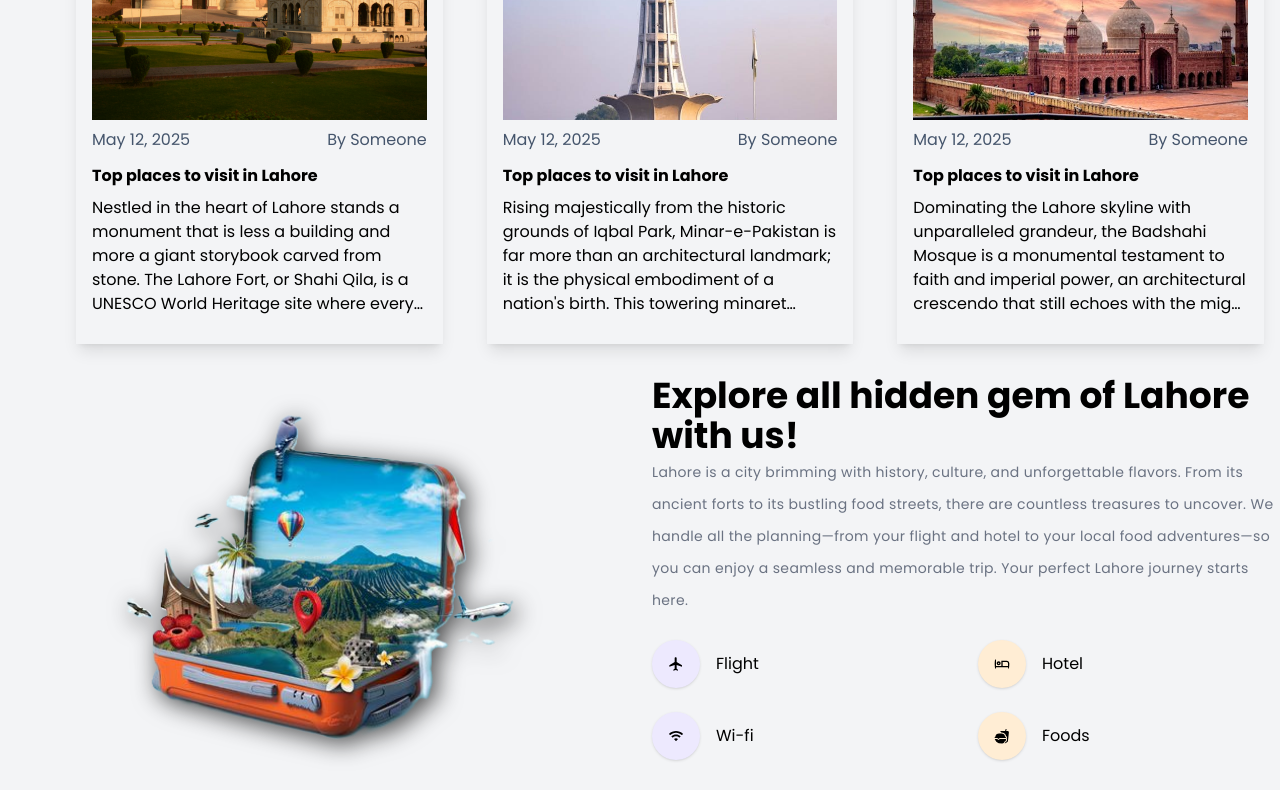
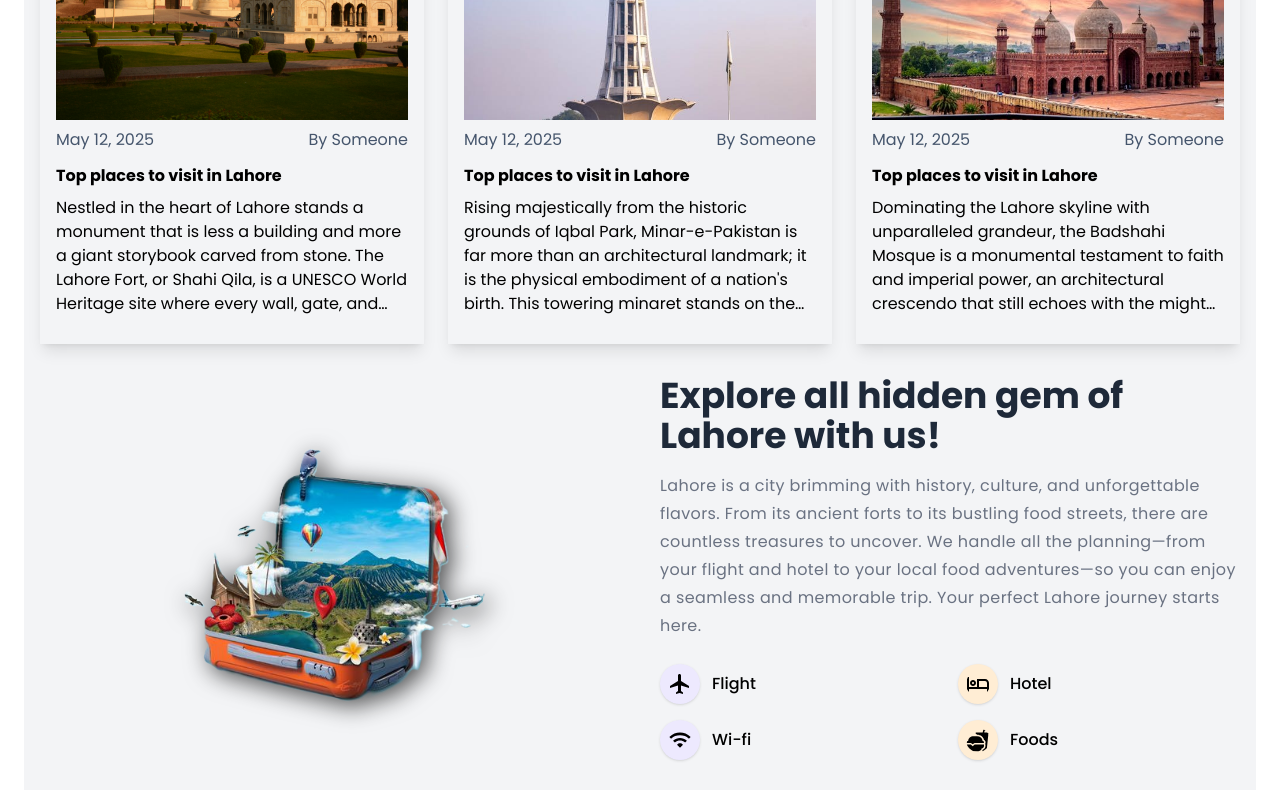
Before and after one commit to hamzaiqbal1181/FYP, a React (Vite) app: page / in a window 1280 px wide. Shown: the part 7160-7950 px from the top of the page. Built offline with nearby package versions, Linux system fonts and the light colour scheme; no server answers.

Commit message:
new changes

```diff
--- a/src/components/Banner/Banner.jsx
+++ b/src/components/Banner/Banner.jsx
@@ -8,26 +8,28 @@ const Banner = () => {
   return (
     <>
       <div className="bg-gray-100">
-        <div className="container py-8">
-          <div className="grid grid-cols-1 sm:grid-cols-2 gap-6 items-center">
+        <div className="container mx-auto px-4 py-8">
+          <div className="grid grid-cols-1 md:grid-cols-2 gap-10 items-center">
             {/* Image section */}
-            <div>
+            <div className="flex justify-center">
               <img
                 src={TravelImg}
-                alt=""
-                className="max-w-[450px] h-[350px] w-full mx-auto drop-shadow-[5px_5px_12px_rgba(0,0,0,0.7)] object-cover"
+                alt="Travel"
+                className="max-w-[350px] w-full h-auto drop-shadow-[5px_5px_12px_rgba(0,0,0,0.7)] object-cover rounded-xl"
               />
             </div>
             {/* Text content section */}
-            <div>
-              <h1 data-aos="fade-up" className="text-3xl sm:text-4xl font-bold">
+            <div className="flex flex-col justify-center items-start">
+              <h1
+                data-aos="fade-up"
+                className="text-2xl md:text-4xl font-bold mb-4 text-gray-800"
+              >
                 Explore all hidden gem of Lahore with us!
               </h1>
               <p
                 data-aos="fade-up"
-                className="text-sm text-gray-500 tracking-wide leading-8"
+                className="text-sm md:text-base text-gray-500 tracking-wide leading-7 mb-6"
               >
-                {" "}
                 Lahore is a city brimming with history, culture, and
                 unforgettable flavors. From its ancient forts to its bustling
                 food streets, there are countless treasures to uncover. We
@@ -35,41 +37,22 @@ const Banner = () => {
                 food adventures—so you can enjoy a seamless and memorable trip.
                 Your perfect Lahore journey starts here.
               </p>
-              {/* <div>
-                <div className="grid grid-cols-2 gap-6 mt-6">
-                  <div className="flex items-center gap-4">
-                    <MdFlight className="text-4xl h-12 w-12 shadow-sm p-4 rounded-full bg-violet-100 dark:bg-violet-400" />
-                    <p>Flight</p>
-                    <MdOutlineLocalHotel className="text-4xl h-12 w-12 shadow-sm p-4 rounded-full bg-orange-100 dark:bg-orange-400" />
-                    <p>Hotel</p>
-                  </div>
+              <div className="grid grid-cols-2 gap-4 w-full">
+                <div className="flex items-center gap-3">
+                  <MdFlight className="text-3xl h-10 w-10 shadow-sm p-2 rounded-full bg-violet-100 dark:bg-violet-400" />
+                  <p className="text-base font-medium">Flight</p>
                 </div>
-                <div className="space-y-6">
-                  <div className="flex items-center gap-4">
-                    <IoIosWifi className="text-4xl h-12 w-12 shadow-sm p-4 rounded-full bg-violet-100 dark:bg-violet-400" />
-                    <p>Wi-fi</p>
-                    <IoFastFoodSharp className="text-4xl h-12 w-12 shadow-sm p-4 rounded-full bg-orange-100 dark:bg-orange-400" />
-                    <p>Foods</p>
-                  </div>
+                <div className="flex items-center gap-3">
+                  <MdOutlineLocalHotel className="text-3xl h-10 w-10 shadow-sm p-2 rounded-full bg-orange-100 dark:bg-orange-400" />
+                  <p className="text-base font-medium">Hotel</p>
                 </div>
-              </div> */}
-
-              <div className="grid grid-cols-2 gap-6 mt-6">
-                <div className="flex items-center gap-4">
-                  <MdFlight className="text-4xl h-12 w-12 shadow-sm p-4 rounded-full bg-violet-100 dark:bg-violet-400" />
-                  <p>Flight</p>
+                <div className="flex items-center gap-3">
+                  <IoIosWifi className="text-3xl h-10 w-10 shadow-sm p-2 rounded-full bg-violet-100 dark:bg-violet-400" />
+                  <p className="text-base font-medium">Wi-fi</p>
                 </div>
-                <div className="flex items-center gap-4">
-                  <MdOutlineLocalHotel className="text-4xl h-12 w-12 shadow-sm p-4 rounded-full bg-orange-100 dark:bg-orange-400" />
-                  <p>Hotel</p>
-                </div>
-                <div className="flex items-center gap-4">
-                  <IoIosWifi className="text-4xl h-12 w-12 shadow-sm p-4 rounded-full bg-violet-100 dark:bg-violet-400" />
-                  <p>Wi-fi</p>
-                </div>
-                <div className="flex items-center gap-4">
-                  <IoFastFoodSharp className="text-4xl h-12 w-12 shadow-sm p-4 rounded-full bg-orange-100 dark:bg-orange-400" />
-                  <p>Foods</p>
+                <div className="flex items-center gap-3">
+                  <IoFastFoodSharp className="text-3xl h-10 w-10 shadow-sm p-2 rounded-full bg-orange-100 dark:bg-orange-400" />
+                  <p className="text-base font-medium">Foods</p>
                 </div>
               </div>
             </div>
--- a/src/components/Blogs/BlogsComp.jsx
+++ b/src/components/Blogs/BlogsComp.jsx
@@ -37,14 +37,14 @@ const BlogsComp = () => {
   return (
     <>
       <div>
-        <div className="container pl-15">
-          <h1 className="my-8 ml-10 border-l-8 border-sky-700 py-2 text-3xl font-bold">
+        <div className="container mx-auto px-4">
+          <h1 className="my-8 border-l-8 border-sky-700 py-2 text-3xl font-bold pl-4">
             Our Latest Blogs
           </h1>
-          <div className="grid grid-cols-1 sm:grid-cols-2 md:grid-cols-3 gap-3">
+          <div className="grid grid-cols-1 sm:grid-cols-2 md:grid-cols-3 gap-6 justify-items-center">
             {BlogsData.map((item, index) => (
-              <div className="mx-4">
-                <BlogCard key={index} {...item} />
+              <div key={index} className="w-full max-w-sm">
+                <BlogCard {...item} />
               </div>
             ))}
           </div>
--- a/src/pages/Home.jsx
+++ b/src/pages/Home.jsx
@@ -12,7 +12,17 @@ import Testimonial from "../components/Testimonial/Testimonial";
 const Home = () => {
   return (
     <>
-      <div>
+      <div className="w-full">
+        {/* <div className="relative h-[350px] sm:h-[500px] md:h-[700px]">
+          <img
+            src={Posters}
+            alt="Hero Banner"
+            className="absolute right-0 top-0 h-full w-full object-cover z-[-1]"
+          />
+          <div className="relative z-10 flex items-center justify-center h-full px-2 sm:px-6">
+            <Hero />
+          </div>
+        </div> */}
         <div className="relative h-[700px]">
           <img
             src={Posters}
@@ -21,12 +31,24 @@ const Home = () => {
           />
           <Hero />
         </div>
+        <div className="px-2 sm:px-6">
           <Places />
+        </div>
+        <div className="px-2 sm:px-6">
           <BannerImg img={Poster} />
+        </div>
+        <div className="px-2 sm:px-6">
           <Blogs />
+        </div>
+        <div className="px-2 sm:px-6">
           <Banner />
+        </div>
+        <div className="px-2 sm:px-6">
           <BannerImg img={Banner2} />
+        </div>
+        <div className="px-2 sm:px-6">
           <Testimonial />
+        </div>
       </div>
     </>
   );
```
Also changed, not shown: src/components/Navbar/ResponsiveMenu.jsx (+25 -33 lines). Lines whose indentation alone changed are shown as unchanged.
